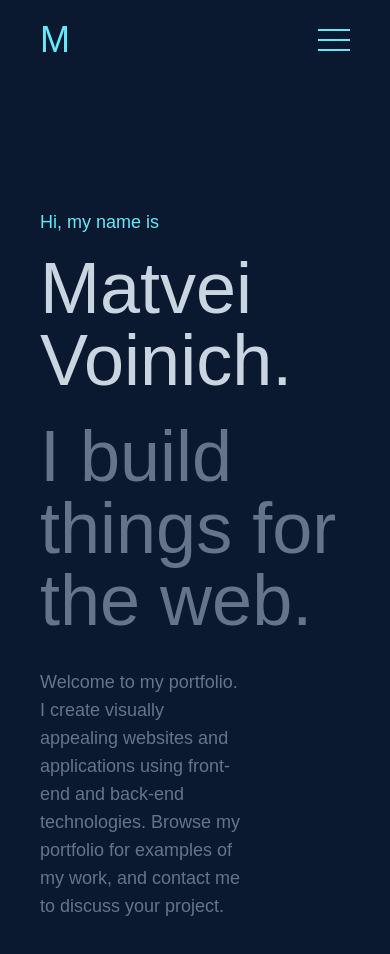
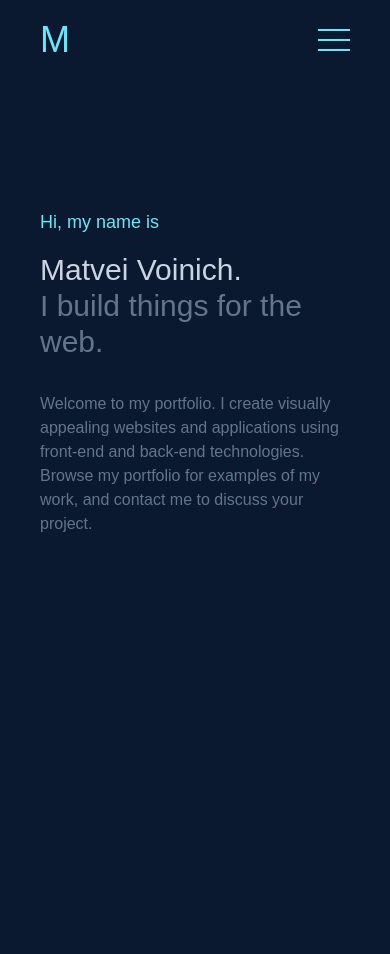
Before and after one commit to matveisch/portfolio, a Next.js app: page / in a window 390 px wide. Shown: the top 954 px of the page. After the commit the page ends 844 px from the top, so only its background shows below. Built offline with nearby package versions, Linux system fonts and the light colour scheme.

Commit message:
responsive intro

```diff
--- a/src/sections/Intro.tsx
+++ b/src/sections/Intro.tsx
@@ -2,10 +2,9 @@ export default function Intro() {
   return (
     <section className="py-32">
       <p className="text-cyan-300 pb-4 text-lg">Hi, my name is</p>
-      <h1 className="text-slate-300 text-7xl">Matvei Voinich.</h1>
-      <br />
-      <h1 className="text-slate-500 text-7xl">I build things for the web.</h1>
-      <p className="text-slate-500 w-2/3 pt-8 text-lg">
+      <h1 className="text-slate-300 text-3xl xs:text-[7vw]  md:text-7xl xs:leading-normal">Matvei Voinich.</h1>
+      <h1 className="text-slate-500 text-3xl xs:text-[7vw] md:text-7xl xs:leading-10">I build things for the web.</h1>
+      <p className="text-slate-500 sm:w-2/3 pt-8 sm:text-lg">
         Welcome to my portfolio. I create visually appealing websites and applications using front-end and back-end
         technologies. Browse my portfolio for examples of my work, and contact me to discuss your project.
       </p>
--- a/tailwind.config.js
+++ b/tailwind.config.js
@@ -4,6 +4,7 @@ module.exports = {
   content: ['./src/**/*.{js,ts,jsx,tsx}'],
   theme: {
     screens: {
+      xs: '425px',
       sm: '480px',
       md: '768px',
       lg: '976px',
```
